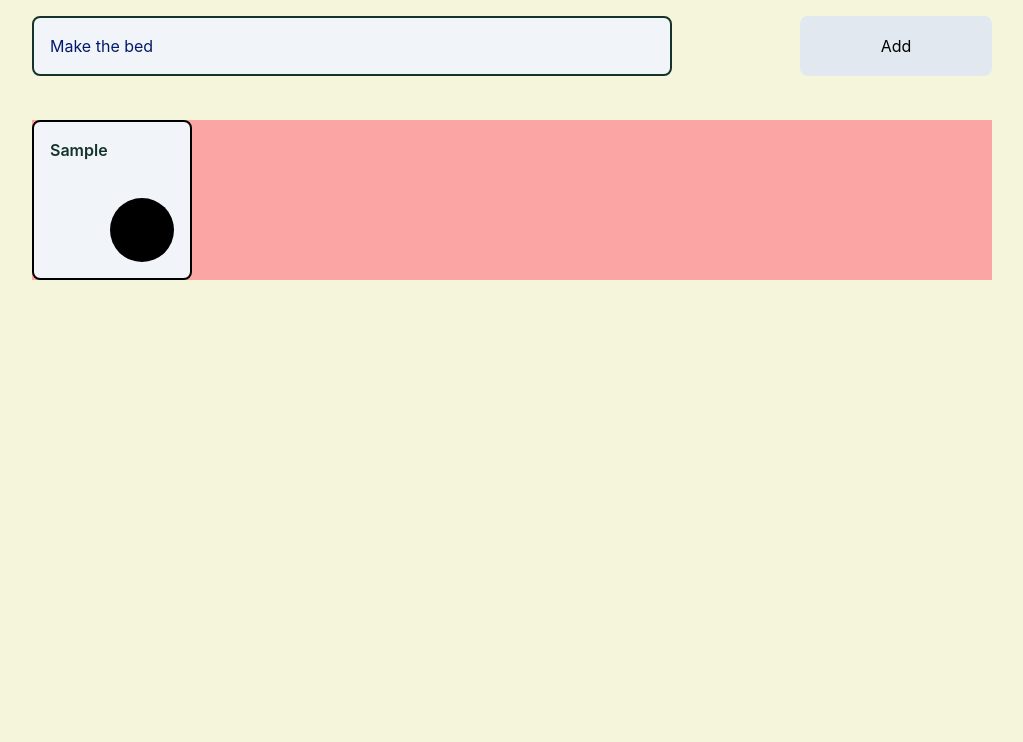
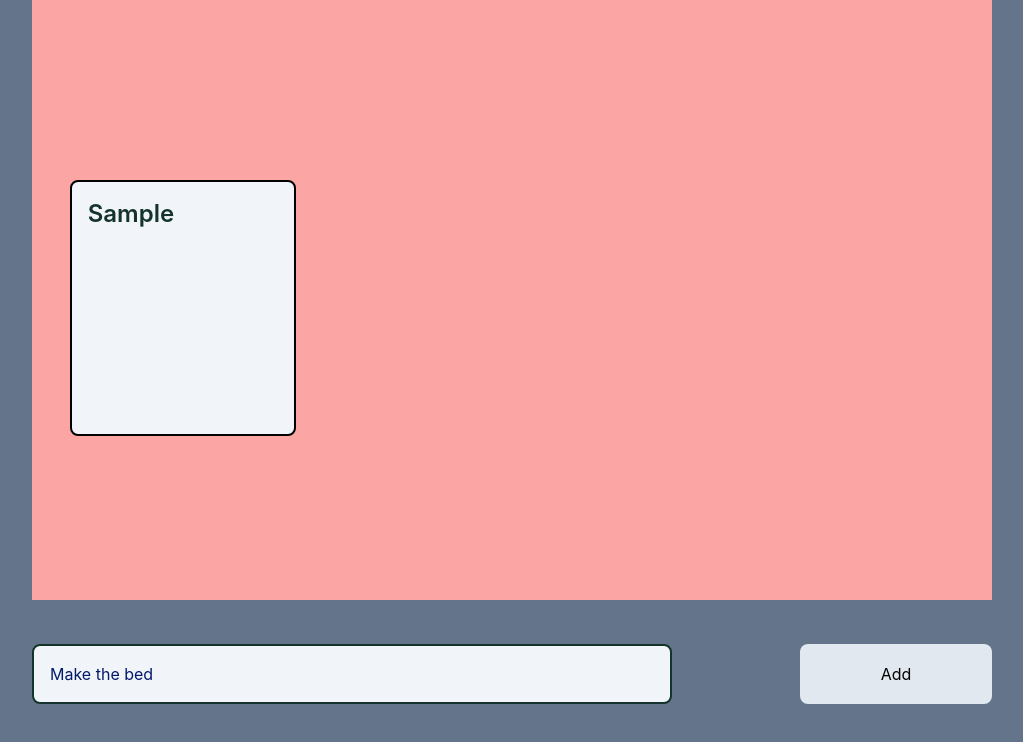
Before and after one commit to agustinrobledo/fardev-pomodoro, a React (Vite) app: page / in a window 1280 px wide. Both pictures are taken after typing "Sample" into the empty fields and a click on the button "Add". Shown: the top 742 px of the page, without its empty margins (128-1151 px from the left). Built offline with nearby package versions, Linux system fonts and the light colour scheme.

Commit message:
animation in tasks

```diff
--- a/package.json
+++ b/package.json
@@ -9,6 +9,7 @@
     "preview": "vite preview"
   },
   "dependencies": {
+    "gsap": "^3.11.5",
     "react": "^18.2.0",
     "react-dom": "^18.2.0",
     "react-router-dom": "^6.9.0"
--- a/src/App.tsx
+++ b/src/App.tsx
@@ -1,11 +1,11 @@
-import PomodoroContainer from "./components/PomodoroContainer";
+import PomodoroContainer from "./components/PomodoroContainer"
 
 function App() {
-  return (
-    <div>
-      <PomodoroContainer />
-    </div>
-  );
+    return (
+        <div className="h-screen bg-slate-500">
+            <PomodoroContainer />
+        </div>
+    )
 }
 
-export default App;
+export default App
--- a/src/components/PomodoroContainer.tsx
+++ b/src/components/PomodoroContainer.tsx
@@ -17,7 +17,7 @@ const PomodoroContainer = () => {
     }, [tasks])
 
     return (
-        <div>
+        <div className="h-full">
             <Tasks tasks={tasks} onChange={handleChangeTasks} />
         </div>
     )
--- a/src/components/Quote.tsx
+++ b/src/components/Quote.tsx
@@ -1,4 +1,5 @@
-import { useEffect, useState } from "react"
+import { useEffect, useLayoutEffect, useRef, useState } from "react"
+import gsap from "gsap"
 
 interface IQuote {
     text: string
@@ -10,31 +11,49 @@ const Quote = () => {
         text: "",
         author: "",
     })
-    console.log(import.meta.env.VITE_API_KEY)
+    const [isLoading, setIsLoading] = useState(false)
 
-    const [error, setError] = useState({
-        message: "",
-    })
+    const container = useRef<HTMLDivElement>(null)
+
+    useLayoutEffect(() => {
+        if (container.current !== null) {
+            const ctx = gsap.context(() => {
+                gsap.from(container.current, { y: -100 })
+            }, container)
+            return () => ctx.revert()
+        }
+    }, [quote])
 
     useEffect(() => {
         const getQuote = async () => {
             try {
+                setIsLoading(true)
+
                 const res = await fetch("https://type.fit/api/quotes")
                 const q: IQuote[] = await res.json()
                 const randomQuote = q[Math.floor(Math.random() * q.length)]
-                console.log(randomQuote)
+
                 setQuote(randomQuote)
             } catch (e) {
                 console.log(e)
+            } finally {
+                setIsLoading(false)
             }
         }
         getQuote()
     }, [])
     return (
-        <div className="flex flex-col gap-2 bg-green-500 p-10 text-2xl text-white">
-            <p>{quote.text}</p>
-            <p>{quote.author ? `- ${quote.author}.` : null}</p>
-        </div>
+        <>
+            {quote.text ? (
+                <div
+                    ref={container}
+                    className="flex flex-col gap-2 bg-green-500 p-10 text-2xl text-white"
+                >
+                    <p>{quote.text}</p>
+                    <p>{quote.author ? `- ${quote.author}.` : null}</p>
+                </div>
+            ) : null}
+        </>
     )
 }
 
--- a/src/components/Task.tsx
+++ b/src/components/Task.tsx
@@ -1,6 +1,7 @@
-import React, { useState } from "react"
+import React, { useLayoutEffect, useRef, useState } from "react"
 import { ITask } from "../types/tasks"
 import { Link } from "react-router-dom"
+import { gsap } from "gsap"
 
 interface propsTask {
     task: {
@@ -27,32 +28,45 @@ const Task = ({ task, onUpdate }: propsTask) => {
         { id: 2, label: "TODO", value: "todo" },
         { id: 3, label: "DOING", value: "doing" },
     ])
+
+    const container = useRef<HTMLAnchorElement>(null)
+
+    useLayoutEffect(() => {
+        if (container.current !== null) {
+            let hover = gsap.to(container.current, {
+                scale: 1.1,
+                duration: 0.5,
+                paused: true,
+                ease: "power1.inOut",
+            })
+            container.current.addEventListener("mouseenter", () => hover.play())
+            container.current.addEventListener("mouseleave", () =>
+                hover.reverse()
+            )
+            const ctx = gsap.context(() => {
+                gsap.from(container.current, {
+                    y: -100,
+                    opacity: 0,
+                    stagger: 0.5,
+                })
+            }, container)
+            return () => ctx.revert()
+        }
+    }, [])
+
     const handleChange = (e: React.ChangeEvent<HTMLSelectElement>) => {
         const { value } = e.target
         onUpdate({ ...task, status: value })
     }
 
     return (
-        <div className="flex h-40 w-40 flex-col justify-between rounded-lg border-2 border-black bg-slate-100  p-4 font-semibold text-dark-green duration-100 ease-in hover:scale-105">
+        <Link
+            ref={container}
+            to={`task/${task.id}`}
+            className="task h-100 mt-4 flex h-64 w-3/4 flex-col justify-between rounded-lg border-2 border-black bg-slate-100 p-4  text-2xl font-semibold text-dark-green"
+        >
             <span className="font-semibold">{task.name}</span>
-            {/* <select
-                className="bg-transparent focus:outline-none active:border-none"
-                name="status"
-                value={task.status}
-                onChange={handleChange}
-            >
-                {statusOptions.map((option) => (
-                    <option value={option.value} key={option.id}>
-                        {option.label}
-                    </option>
-                ))}
-            </select> */}
-            <Link to={`task/${task.id}`}>
-                <div className="flex justify-end">
-                    <div className="h-16 w-16 rounded-full bg-black"></div>
-                </div>
-            </Link>
-        </div>
+        </Link>
     )
 }
 
--- a/src/components/Tasks.tsx
+++ b/src/components/Tasks.tsx
@@ -1,6 +1,8 @@
 import NewTask from "./NewTask"
 import { ITask } from "../types/tasks"
 import Task from "./Task"
+import { useLayoutEffect, useRef } from "react"
+import { gsap } from "gsap"
 
 interface propsTasks {
     tasks: ITask[]
@@ -8,6 +10,8 @@ interface propsTasks {
 }
 
 const Tasks = ({ tasks, onChange }: propsTasks) => {
+    const tasksContainer = useRef<HTMLDivElement>(null)
+
     const addTask = (task: string) => {
         onChange([
             ...tasks,
@@ -32,17 +36,22 @@ const Tasks = ({ tasks, onChange }: propsTasks) => {
     }
 
     return (
-        <div className="mt-4 flex flex-col items-center gap-11">
-            <NewTask addTask={addTask} />
+        <div className="flex h-full flex-col items-center gap-11">
             {tasks.length ? (
-                <div className="flex w-3/4 flex-wrap justify-between gap-16 bg-red-300">
+                <div
+                    ref={tasksContainer}
+                    className="grid h-3/4 w-3/4 grid-cols-3 content-center justify-items-center gap-7 overflow-y-auto overflow-x-hidden bg-red-300"
+                >
                     {tasks.map((t) => (
                         <Task key={t.id} task={t} onUpdate={updateTask} />
                     ))}
                 </div>
             ) : (
-                <div>No hay tareas pendientes </div>
+                <div className="flex h-3/4 items-center">
+                    <span>No hay tareas pendientes</span>
+                </div>
             )}
+            <NewTask addTask={addTask} />
         </div>
     )
 }
```
Also changed, not shown: 1 other file (tests, documents, lock files or other folders).
